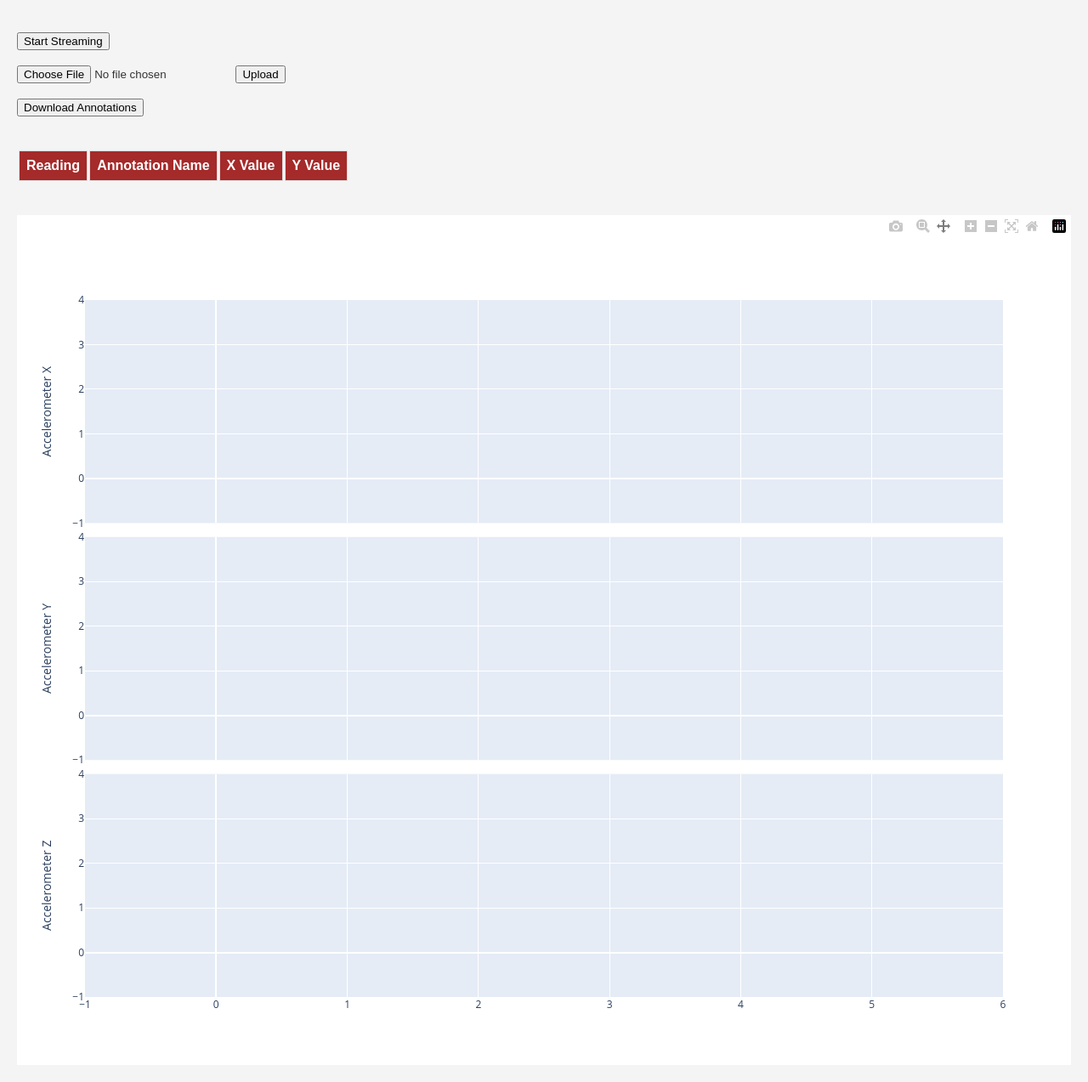
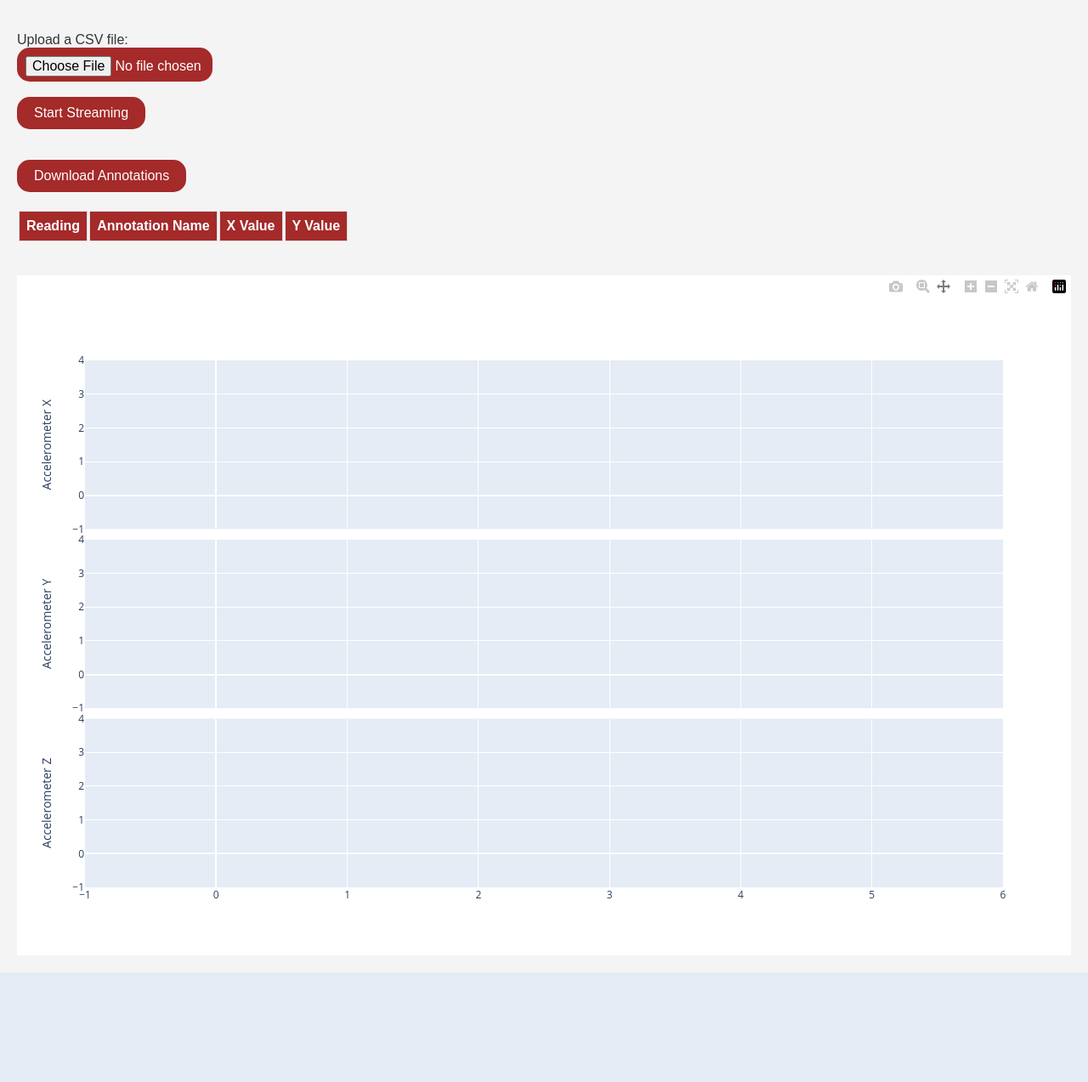
Before and after one commit to sritej3166/Parkinsons-Flask-App, a Flask app: page / in a window 1280 px wide. Shown: the whole page at 85% size. After the commit the page ends 1144 px from the top, so only its background shows below. Run offline with Flask 3, Linux system fonts and the light colour scheme; lists and menus that the app fills with data are empty; some libraries are stand-ins or nearby versions.

Commit message:
CSS Updates

```diff
--- a/app.py
+++ b/app.py
@@ -32,7 +32,7 @@ def index():
     fig.update_yaxes(title_text="Accelerometer Z", row=3, col=1)
 
     # Update layout
-    fig.update_layout(height=1000, hovermode='closest', dragmode='pan')
+    fig.update_layout(height=800, hovermode='closest', dragmode='pan')
 
     # Convert the empty figure to JSON
     graphJSON = plotly.io.to_json(fig)
--- a/templates/index.html
+++ b/templates/index.html
@@ -1,9 +1,15 @@
 <!DOCTYPE html>
 <html lang="en">
+
 <head>
     <meta charset="UTF-8">
     <title>Parkinsons Project</title>
     <script src="https://cdn.plot.ly/plotly-latest.min.js"></script>
+    <script>
+        function submitForm() {
+            document.getElementById('upload-form').submit();
+        }
+    </script>
     <style>
         body {
             font-family: Arial, sans-serif;
@@ -12,6 +18,7 @@
             padding: 20px;
             color: #333;
         }
+
         .container {
             max-width: 1200px;
             margin: auto;
@@ -19,6 +26,7 @@
             padding: 20px;
             box-shadow: 0 0 10px rgba(0, 0, 0, 0.1);
         }
+
         .button {
             display: inline-block;
             padding: 10px 20px;
@@ -28,52 +36,63 @@
             text-decoration: none;
             outline: none;
             color: #fff;
-            background-color: #4CAF50;
+            background-color: brown;
             border: none;
             border-radius: 15px;
-            box-shadow: 0 9px #999;
         }
-        .button:hover {background-color: #3e8e41}
+
+        .button:hover {
+            background-color: grey;
+        }
+
         .button:active {
-            background-color: #3e8e41;
+            background-color: brown;
             box-shadow: 0 5px #666;
             transform: translateY(4px);
         }
+
         #annotations-table {
             width: 100%;
             border-collapse: collapse;
             margin-top: 20px;
         }
+
         #annotations-table th,
         #annotations-table td {
             border: 1px solid #ddd;
             padding: 8px;
             text-align: left;
         }
+
         #annotations-table th {
             background-color: brown;
             color: white;
         }
+
         #graph-div {
             margin-top: 20px;
         }
+
         .file-upload {
             margin: 20px 0;
         }
     </style>
+</head>
 
-</head>
 <body>
+    <div>
         <br>
-<button id="streaming-button">Start Streaming</button>
-<br><br>
-<form action="{{ url_for('upload_file') }}" method="post" enctype="multipart/form-data">
-    <input type="file" name="file" accept=".csv">
-    <input type="submit" value="Upload">
+        <form id="upload-form" action="{{ url_for('upload_file') }}" method="post" enctype="multipart/form-data">
+            <span>Upload a CSV file:</span><br/>
+            <input class="button" type="file" name="file" accept=".csv" onchange="submitForm()" style="height: 20px; width: 210px;padding: 10px;">
         </form>
         <br>
-<button id="download-btn">Download Annotations</button>
+        <button class="button" id="streaming-button">Start Streaming</button>
+    </div>
     <br><br>
+    <div>
+        <button class="button" id="download-btn">Download Annotations</button>
+        <br/>
         <div id="annotations-table">
             <table id="annotations-list">
                 <thead>
@@ -90,7 +109,10 @@
             </table>
         </div>
         <br>
+    </div>
+
     <div id="graph-div"></div>
+
     <script>
         var graphs = JSON.parse('{{ graphJSON | safe }}');
         var streamingInterval;
@@ -112,7 +134,7 @@
             Plotly.relayout('graph-div', update);
         }
 
-    document.getElementById('streaming-button').onclick = function() {
+        document.getElementById('streaming-button').onclick = function () {
             if (!isStreaming) {
                 this.textContent = 'Stop Streaming';
                 streamingInterval = setInterval(scrollGraph, 1000); // Update the interval as necessary
@@ -127,27 +149,34 @@
 
         var graphDiv = document.getElementById('graph-div');
 
-    graphDiv.on('plotly_click', function(data) {
+        graphDiv.on('plotly_click', function (data) {
             var clickedTrace = data.points[0].data;
             var clickedPoint = data.points[0];
 
             // Prompt the user to enter the annotation text
             var annotationText = prompt('Enter the annotation text:', '');
-        if(annotationText === null || annotationText.trim() === '') return;
+            if (annotationText === null || annotationText.trim() === '') return;
 
             var xValue = clickedPoint.x;
             var currentAnnotations = (graphDiv.layout.annotations || []).slice();
 
             // Add annotations to all graphs at the clicked x-value
-        graphs.data.forEach(function(trace, i) {
+            graphs.data.forEach(function (trace, i) {
                 var graphName = trace.name || 'Trace ' + (i + 1);  // Default to 'Trace N' if no name is set
                 var yValue = getYvalueAtX(trace, xValue);
 
                 if (yValue !== null) {
+                    const parts = xValue.split(' ');
+                    // Further split the time part to get hours, minutes, and seconds
+                    const timeParts = parts[1].split(':');
+                    // Format and return the time in HH:MM:SS format
+                    xValueUpd =  `${timeParts[0]}:${timeParts[1]}:${timeParts[2].split('.')[0]}`;
+
+                    yValueUpd = Math.round(yValue*10)/10;
                     var newAnnotation = {
                         x: xValue,
                         y: yValue,
-                    text: annotationText+`(${xValue}, ${yValue})`,
+                        text: annotationText + `(${xValueUpd}, ${yValueUpd})`,
                         xref: 'x' + (i + 1),
                         yref: 'y' + (i + 1),
                         showarrow: true,
@@ -165,16 +194,17 @@
                     currentAnnotations.push(newAnnotation);
 
                     // Add annotation to the table, using the trace name
-                addToAnnotationsTable(graphName, annotationText, xValue, yValue);
+                    addToAnnotationsTable(graphName, annotationText, xValueUpd, yValueUpd);
                 }
             });
 
             // Update the plot with the new annotations
-    Plotly.relayout(graphDiv, {annotations: currentAnnotations});
+            Plotly.relayout(graphDiv, { annotations: currentAnnotations });
         });
+
         function getYvalueAtX(trace, xValue) {
             // Find index by looking for the closest x value
-        var closestIndex = trace.x.reduce(function(prev, curr, index) {
+            var closestIndex = trace.x.reduce(function (prev, curr, index) {
                 return (Math.abs(curr - xValue) < Math.abs(trace.x[prev] - xValue) ? index : prev);
             }, 0);
 
@@ -235,7 +265,7 @@ document.getElementById('download-btn').addEventListener('click', function () {
             var json = tableToJson(table);
             downloadJson(json, 'annotations'); // The 'annotations' is the desired file name
         });
-
     </script>
 </body>
+
 </html>
```
Lines whose indentation alone changed are shown as unchanged.
